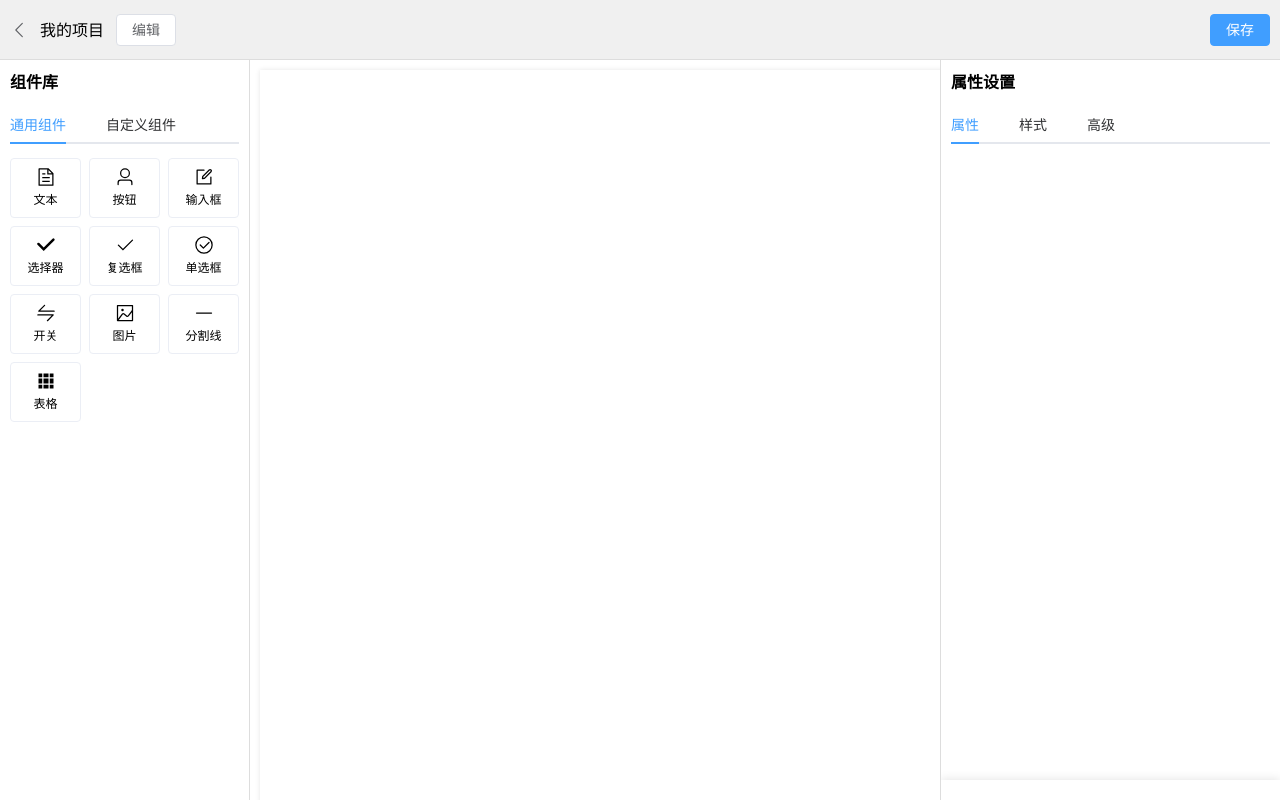
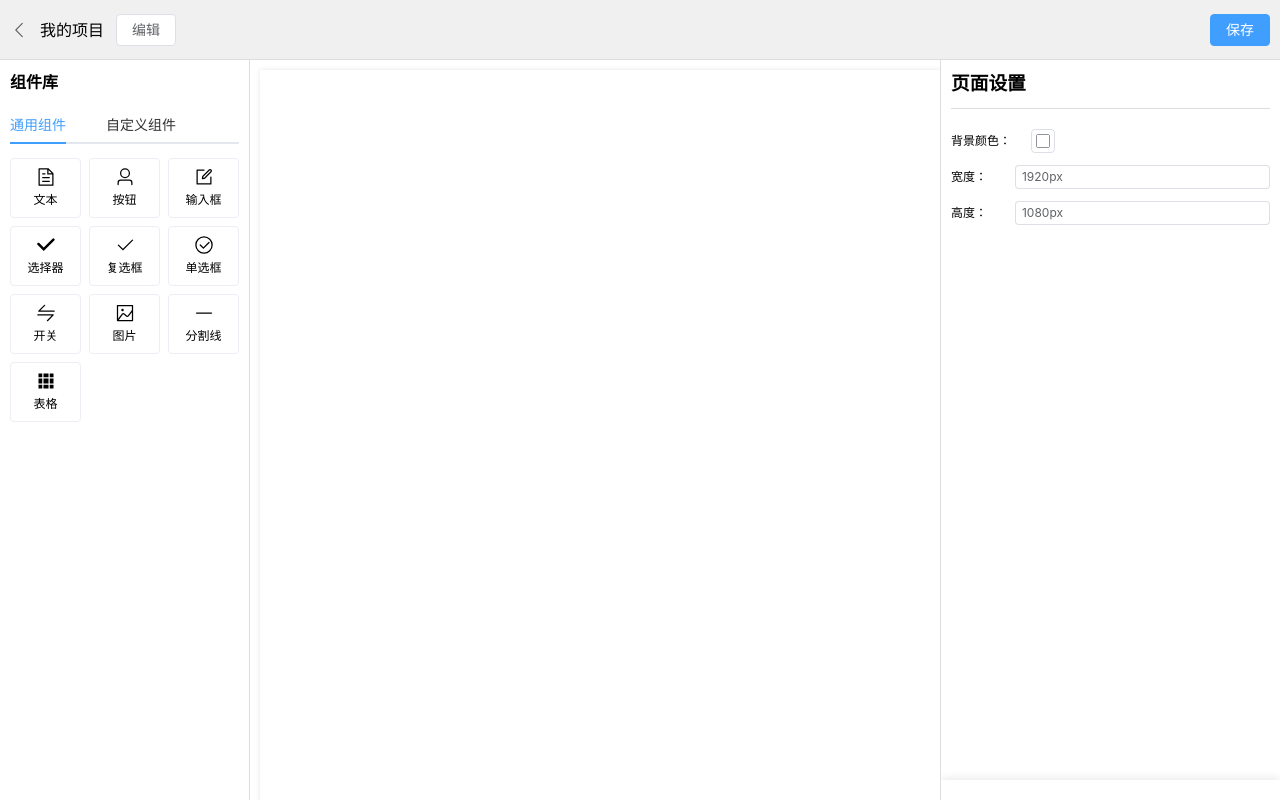
Before and after one commit to congzhiwei/low-code, a Vue app: page /design in a window 1280 px wide. Built offline with nearby package versions, Linux system fonts and the light colour scheme.

Commit message:
upd: 添加页面设置

```diff
--- a/src/components/Canvas.vue
+++ b/src/components/Canvas.vue
@@ -1,11 +1,17 @@
 <template>
-  <main class="canvas-container">
+  <main
+    class="canvas-container"
+    @click="handleCanvasClick"
+    @dragover="handleDragOver"
+    @drop="handleDrop"
+  >
     <div class="canvas" ref="canvas"
         @drop="handleDrop"
         @dragover="handleDragOver"
         :style="canvasStyle">
         <component
             v-for="(component, index) in components"
+            class="component-wrapper"
             :key="index"
             :is="component.type"
             :style="{ position: 'absolute', left: component.x + 'px', top: component.y + 'px', ...componentStyles[index] }"
@@ -199,6 +205,14 @@ export default defineComponent({
       })
     })
 
+    const handleCanvasClick = (e: MouseEvent) => {
+      const target = e.target as HTMLElement;
+      if (!target?.closest('.component-wrapper')) {
+        canvasStore.selectedComponent = null;
+        canvasStore.selectedComponentIndex = -1;
+      }
+    }
+
     // const handleKeyDown = (e: KeyboardEvent) => {
     //   console.log(e.key, e.target);
     //   if ((e.key === 'Delete' || e.key === 'Backspace') &&
@@ -228,6 +242,7 @@ export default defineComponent({
       canvasStyle,
       componentDefaultValues,
       componentStyles,
+      handleCanvasClick
     };
   }
 });
--- a/src/components/PropertyPanel.vue
+++ b/src/components/PropertyPanel.vue
@@ -1,11 +1,13 @@
 <template>
   <aside class="property-panel">
+    <template v-if="selectedComponent">
       <h3 class="nav-title">属性设置</h3>
       <el-tabs v-model="activeTab">
         <el-tab-pane label="属性" name="props"></el-tab-pane>
         <el-tab-pane label="样式" name="styles"></el-tab-pane>
         <el-tab-pane label="高级" name="advanced"></el-tab-pane>
       </el-tabs>
+    </template>
     <div class="property-content">
         <template v-if="selectedComponent">
             <div v-show="activeTab === 'props'">
@@ -34,6 +36,23 @@
                 :component-type="selectedComponent.type"
                 @update="updateEvents"
               />
+            </div>
+        </template>
+        <template v-else>
+            <div class="page-settings">
+                <h3>页面设置</h3>
+                <div class="setting-item">
+                    <span>背景颜色：</span>
+                    <el-color-picker v-model="canvasStore.canvasStyle.backgroundColor" @change="updateCanvasStyle" size="small" show-alpha />
+                </div>
+                <div class="setting-item">
+                    <span>宽度：</span>
+                    <el-input v-model="canvasStore.canvasStyle.width" @change="updateCanvasStyle" size="small" />
+                </div>
+                <div class="setting-item">
+                    <span>高度：</span>
+                    <el-input v-model="canvasStore.canvasStyle.height" @change="updateCanvasStyle" size="small" />
+                </div>
             </div>
         </template>
     </div>
@@ -116,6 +135,9 @@ export default defineComponent({
     return { canvasStore, getPropType, getPropName, apiList, deleteComponent };
   },
   methods: {
+    updateCanvasStyle() {
+        this.canvasStore.canvasStyle = {...this.canvasStore.canvasStyle};
+    },
     updateProps() {
       if (this.selectedComponent) {
         console.log('更新属性：', this.selectedComponent);
@@ -278,4 +300,22 @@ export default defineComponent({
     margin-bottom: 40px;
   }
 }
+.page-settings {
+  h3{
+    margin-bottom: 20px;
+    padding-bottom: 10px;
+    border-bottom: 1px solid #ddd;
+
+  }
+  .setting-item {
+      display: flex;
+      align-items: center;
+      margin-bottom: 12px;
+
+      span {
+          width: 80px;
+          font-size: 12px;
+      }
+  }
+}
 </style>
--- a/src/components/PropsConfig.vue
+++ b/src/components/PropsConfig.vue
@@ -3,7 +3,7 @@
  * @Author: zwcong
  * @Date: 2025-05-06 17:40:47
  * @LastEditors: zwcong
- * @LastEditTime: 2025-05-22 15:55:33
+ * @LastEditTime: 2025-05-22 16:42:10
 -->
 <template>
   <div>
@@ -99,6 +99,7 @@
                 v-model="propsConfig[key][cssProp.key]"
                 @change="$emit('update')"
                 size="small"
+                show-alpha
               />
             </template>
           </div>
```
Lines whose indentation alone changed are shown as unchanged.
